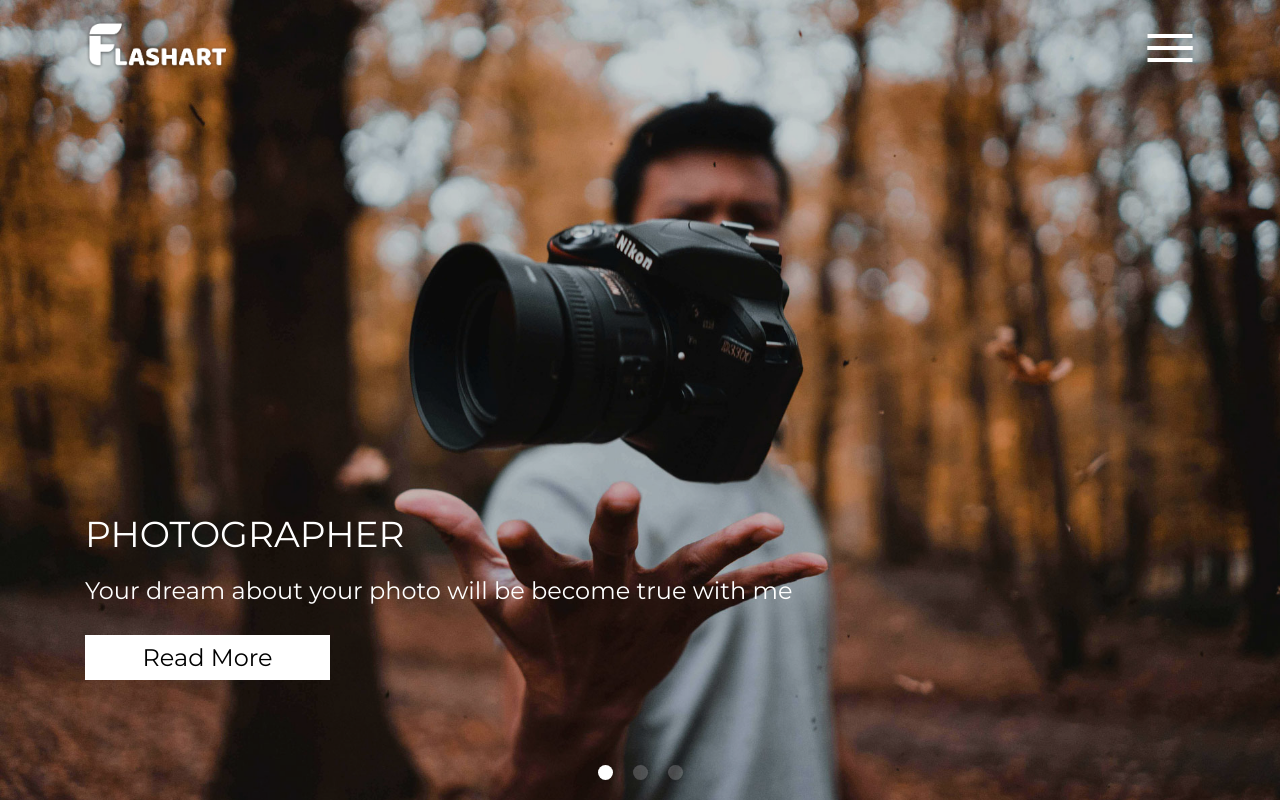
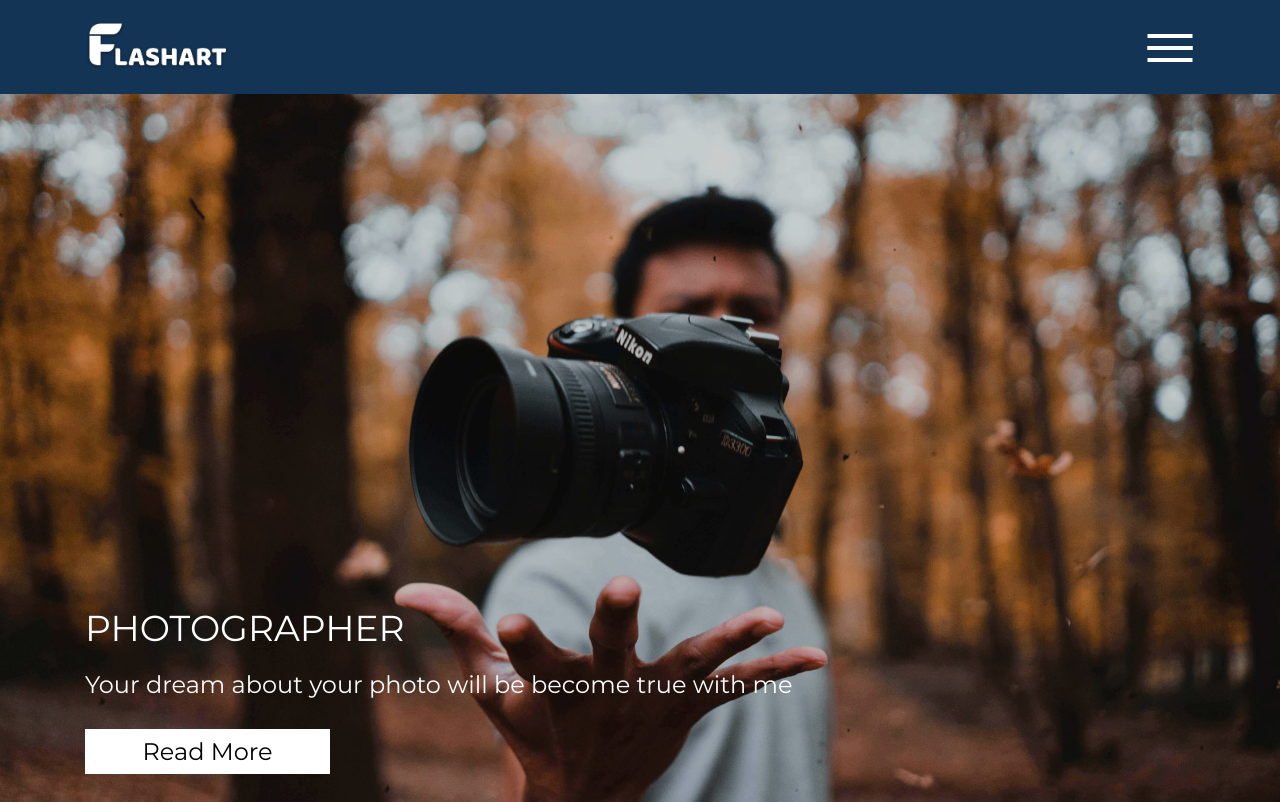
Before and after one commit to ecxalcar/flashart-page, a plain HTML site: page index.html in a window 1280 px wide. Shown: the top 802 px of the page. Drawn offline with Linux system fonts and the light colour scheme; a web font is replaced by a local one.

Commit message:
flashart page finished

```diff
--- a/assets/scss/styles.scss
+++ b/assets/scss/styles.scss
@@ -127,10 +127,11 @@ section {
 }
 
 header {
-	position: fixed;
+	// position: fixed;
 	width: 100%;
 	z-index: 20;
 	padding: 10px 0;
+	background-color: $dark-blue;
 
 	@include media(lg-min) {
 		padding: 20px 0;
```
Also changed, not shown: assets/css/styles.css, 1 other file.
